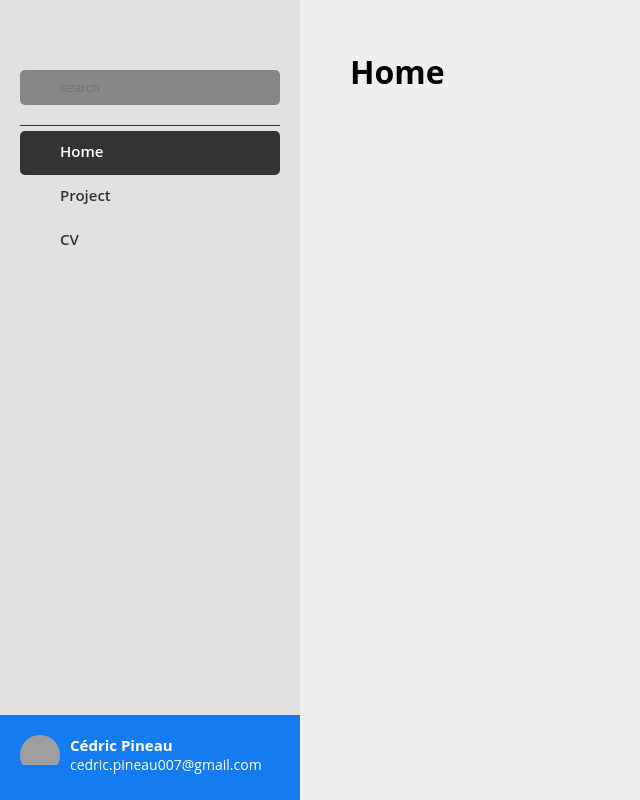
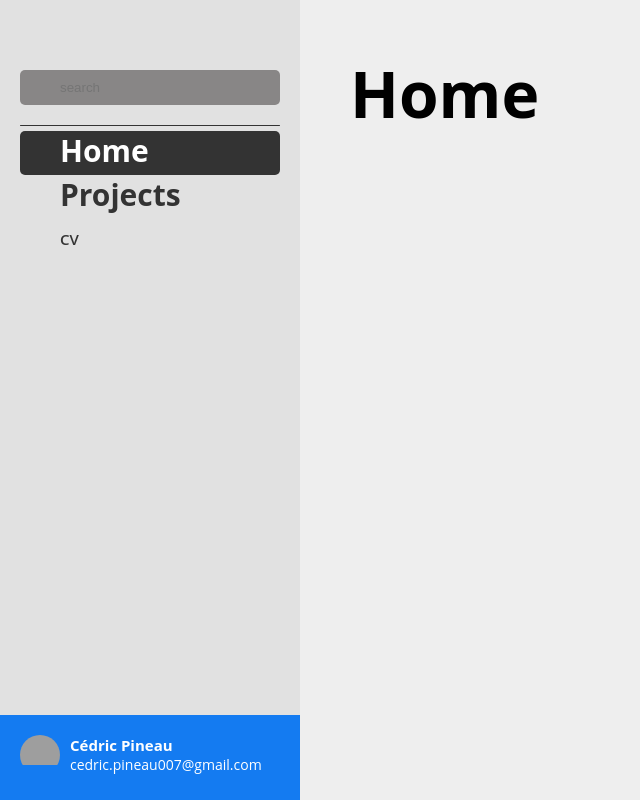
Before and after one commit to CEDRIC-code1982/portfolio, a React (Create React App) app: page / in a window 1280 px wide. Both pictures are taken after a click on the item "Home". Shown: the whole page, without its empty margins (0-640 px from the left). Built offline with nearby package versions, Linux system fonts and the light colour scheme; grey boxes are pictures that could not be loaded; the HTML template or start-up script is replaced by a standard one.

Commit message:
modif sideNavBar

```diff
--- /dev/null
+++ b/src/components/Home/index.jsx
@@ -0,0 +1,12 @@
+import React from 'react';
+
+//import './styles.scss';
+
+const Home = () => (
+    <div className='home'>
+      <h1>Home</h1>
+    </div>
+
+  );
+
+  export default Home;
--- /dev/null
+++ b/src/components/Projects/index.jsx
@@ -0,0 +1,12 @@
+import React from 'react';
+
+//import './styles.scss';
+
+const Projects = () => (
+    <div className='home'>
+      <h1>Projects</h1>
+    </div>
+
+  );
+
+  export default Projects;
--- /dev/null
+++ b/src/components/React-Native/index.jsx
@@ -0,0 +1,12 @@
+import React from 'react';
+
+//import './styles.scss';
+
+const React_Native = () => (
+    <div className='home'>
+      <h1>React-Native</h1>
+    </div>
+
+  );
+
+  export default React_Native;
--- /dev/null
+++ b/src/components/React_JS/index.jsx
@@ -0,0 +1,12 @@
+import React from 'react';
+
+//import './styles.scss';
+
+const React_JS = () => (
+    <div className='home'>
+      <h1>React JS</h1>
+    </div>
+
+  );
+
+  export default React_JS;
--- a/src/components/SideMenu.js
+++ b/src/components/SideMenu.js
@@ -3,6 +3,11 @@ import React, { useEffect, useState } from "react";
 import user from "../assets/user.jpg";
 
 import MenuItem from "./MenuItem";
+
+import Home from './Home';
+import Projects from './Projects';
+import React_JS from './React_JS';
+import React_Native from './React-Native';
 
 /**
  * @author
@@ -12,19 +17,19 @@ import MenuItem from "./MenuItem";
 // added more menuItems for testing
 export const menuItems = [
   {
-    name: "Home",
+    name: <Home />,
     exact: true,
     to: "/",
     iconClassName: "bi bi-house",
   },
   {
-    name: "Project",
+    name: <Projects/>,
     exact: true,
-    to: `/project`,
+    to: `/projects`,
     iconClassName: "bi bi-speedometer2",
     subMenus: [
-      { name: "Courses", to: "/content/courses" },
-      { name: "Videos", to: "/content/videos" },
+      { name: <React_JS />, to: "/projects/react_js" },
+      { name: <React_Native />, to: "/projects/react-native" },
     ],
   },
   { name: "CV", to: `/cv`, iconClassName: "bi bi-vector-pen" },
```
Also changed, not shown: src/components/Home/styles.scss (added), src/components/Projects/styles.scss (added), src/components/React-Native/styles.scss (added), src/components/React_JS/styles.scss (added), 1 other file (tests, documents, lock files or other folders).
